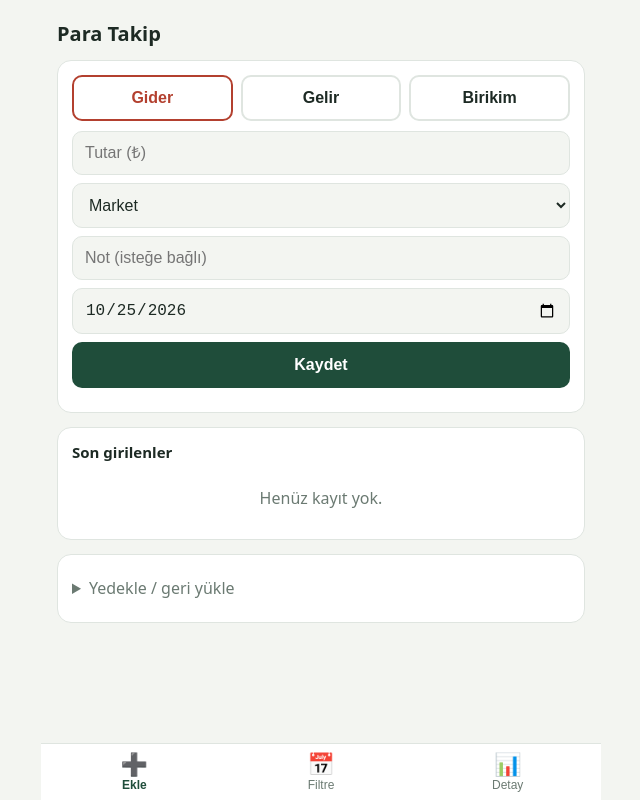
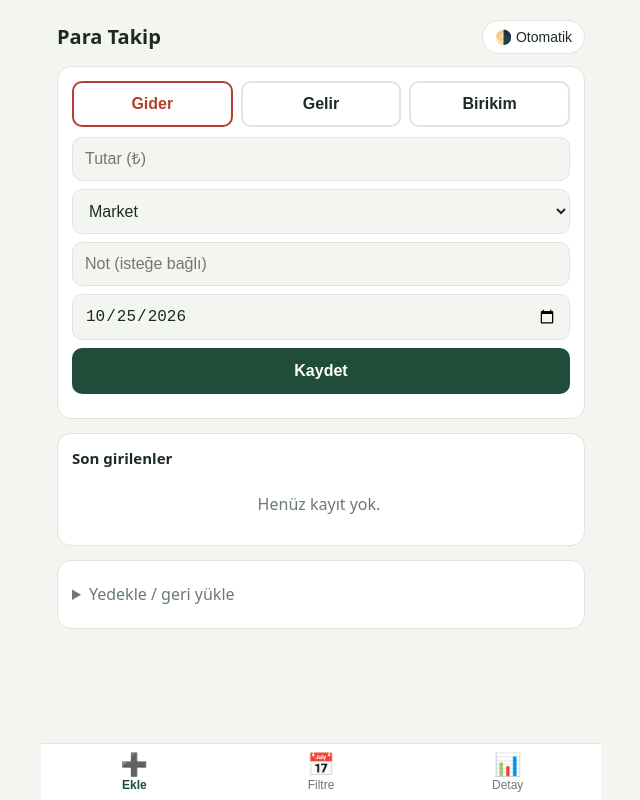
Before and after one commit to muratdursun6290/Param-Takip, a plain HTML site: page index.html in a window 1280 px wide. Shown: the whole page, without its empty margins (319-959 px from the left). Drawn offline with Linux system fonts and the light colour scheme.

Commit message:
Add files via upload

```diff
--- a/index.html
+++ b/index.html
@@ -4,6 +4,7 @@
 <meta charset="utf-8">
 <meta name="viewport" content="width=device-width, initial-scale=1, viewport-fit=cover">
 <meta name="theme-color" content="#1f4d3a">
+<script>try{var t=localStorage.getItem("paraTema");if(t==="light"||t==="dark")document.documentElement.setAttribute("data-theme",t)}catch(e){}</script>
 <title>Para Takip</title>
 <link rel="manifest" href="manifest.webmanifest">
 <link rel="icon" href="icon-192.png">
@@ -17,6 +18,10 @@
 @media (prefers-color-scheme:dark){:root:not([data-theme="light"]){
   --bg:#121815;--card:#1b2420;--ink:#e8efe9;--mute:#93a39a;--line:#2b3832;
   --gelir:#58c98d;--gider:#ee8a78;--birikim:#7db8f2;--accent:#58c98d;--onaccent:#0e1a14;color-scheme:dark}}
+:root[data-theme="dark"]{
+  --bg:#121815;--card:#1b2420;--ink:#e8efe9;--mute:#93a39a;--line:#2b3832;
+  --gelir:#58c98d;--gider:#ee8a78;--birikim:#7db8f2;--accent:#58c98d;--onaccent:#0e1a14;color-scheme:dark}
+:root[data-theme="light"]{color-scheme:light}
 *{box-sizing:border-box}
 html,body{margin:0}
 body{background:var(--bg);color:var(--ink);font:16px/1.4 system-ui,"Segoe UI",Roboto,sans-serif;max-width:560px;margin:0 auto;padding:16px 16px 100px}
@@ -65,6 +70,12 @@ input,select{width:100%;padding:12px;margin-bottom:8px;border:1px solid var(--li
 .yedek summary{color:var(--mute);padding:8px 0}
 .yedek button{padding:10px 14px;border-radius:10px;border:1px solid var(--line);background:var(--card);color:var(--ink);margin:0 6px 8px 0}
 textarea{width:100%;height:90px;border:1px solid var(--line);border-radius:10px;background:var(--card);color:var(--ink);padding:8px}
+.ust{display:flex;align-items:center;justify-content:space-between;gap:8px;margin:4px 0 12px}
+.ust h1{margin:0}
+#tema{padding:8px 12px;border-radius:999px;border:1px solid var(--line);background:var(--card);color:var(--ink);font-size:14px;white-space:nowrap}
+#son{max-height:132px;overflow-y:auto;overscroll-behavior:contain;-webkit-overflow-scrolling:touch;padding-right:4px}
+#son::-webkit-scrollbar{width:6px}
+#son::-webkit-scrollbar-thumb{background:var(--mute);border-radius:3px}
 .perde{position:fixed;inset:0;background:rgba(0,0,0,.5);display:flex;align-items:flex-end;justify-content:center;z-index:20}
 .perde[hidden]{display:none}
 .duzKutu{width:100%;max-width:560px;margin:0;border-radius:14px 14px 0 0;max-height:92vh;overflow:auto;padding-bottom:calc(14px + env(safe-area-inset-bottom,0px))}
@@ -76,7 +87,7 @@ textarea{width:100%;height:90px;border:1px solid var(--line);border-radius:10px;
 </style>
 </head>
 <body>
-<h1 id="baslik">Para Takip</h1>
+<div class="ust"><h1 id="baslik">Para Takip</h1><button id="tema" onclick="temaDegis()" aria-label="Tema değiştir"></button></div>
 
 <!-- SAYFA 1: VERİ GİRİŞİ -->
 <section class="sayfa on" id="s-giris">
@@ -173,6 +184,13 @@ const $=id=>document.getElementById(id);
 const tl=n=>n.toLocaleString("tr-TR",{minimumFractionDigits:0,maximumFractionDigits:2})+" ₺";
 const esc=s=>s.replace(/[&<>"]/g,c=>({"&":"&amp;","<":"&lt;",">":"&gt;",'"':"&quot;"}[c]));
 const iso=d=>new Date(d-d.getTimezoneOffset()*6e4).toISOString().slice(0,10);
+let tema="auto";try{tema=localStorage.getItem("paraTema")||"auto"}catch(e){}
+function temaUygula(){const r=document.documentElement;
+  if(tema==="light"||tema==="dark")r.setAttribute("data-theme",tema);else r.removeAttribute("data-theme");
+  $("tema").textContent={auto:"🌗 Otomatik",light:"☀️ Gündüz",dark:"🌙 Gece"}[tema]||"🌗 Otomatik";
+  const koyu=tema==="dark"||(tema==="auto"&&window.matchMedia&&matchMedia("(prefers-color-scheme:dark)").matches);
+  const m=document.querySelector('meta[name="theme-color"]');if(m)m.content=koyu?"#121815":"#1f4d3a"}
+function temaDegis(){tema={auto:"light",light:"dark",dark:"auto"}[tema]||"auto";try{localStorage.setItem("paraTema",tema)}catch(e){}temaUygula()}
 let tur="gider",sekme="tum",ara="",kayitlar=[];
 const kucuk=t=>String(t).toLocaleLowerCase("tr");
 function eslesir(k,q){if(!q)return true;
@@ -248,14 +266,17 @@ function ciz(){
   $("liste").innerHTML=`<h2>Kayıtlar (${ls.length})</h2>`+(ls.length?ls.map(k=>satir(k,sekme=="tum")).join(""):'<div class="bos">'+(ara?"Aramanızla eşleşen kayıt yok.":"Bu aralıkta kayıt yok. Filtre sayfasından aralığı değiştirebilirsiniz.")+'</div>');
   $("aralikYazi").textContent="Aralık: "+aralikYazisi(b,s);
   const son=[...kayitlar].sort((a,c)=>c.id-a.id).slice(0,5);
-  $("son").innerHTML=son.length?son.map(k=>satir(k,true)).join(""):'<div class="bos">Henüz kayıt yok.</div>'}
+  $("son").innerHTML=son.length?son.map(k=>satir(k,true)).join(""):'<div class="bos">Henüz kayıt yok.</div>';
+  const sr=$("son").children;
+  if(sr.length>2){const h=sr[2].offsetTop-sr[0].offsetTop;if(h>0)$("son").style.maxHeight=h+"px"}else $("son").style.maxHeight="none"}
 
 async function yedekAl(){const v=JSON.stringify(kayitlar);$("yedekAlan").value=v;
   try{await navigator.clipboard.writeText(v);alert("Yedek kopyalandı. Bir nota veya e-postaya yapıştırıp saklayın.")}catch(e){$("yedekAlan").select()}}
 function yedekYukle(){try{const a=JSON.parse($("yedekAlan").value);if(!Array.isArray(a))throw 0;
   if(confirm(a.length+" kayıt yüklenecek, mevcut kayıtların yerine geçer. Devam?")){kayitlar=a;kaydet();ciz()}}catch(e){alert("Yedek metni geçersiz.")}}
 
-$("tarih").value=iso(new Date());turSec("gider");hizli("buay");
+$("tarih").value=iso(new Date());turSec("gider");hizli("buay");temaUygula();
+try{matchMedia("(prefers-color-scheme:dark)").addEventListener("change",()=>{if(tema==="auto")temaUygula()})}catch(e){}
 if("serviceWorker" in navigator){
   window.addEventListener("load",()=>navigator.serviceWorker.register("sw.js").catch(()=>{}));
   navigator.serviceWorker.ready.then(()=>{$("durum").textContent="✓ Çevrimdışı kullanıma hazır"}).catch(()=>{});
--- a/sw.js
+++ b/sw.js
@@ -1,4 +1,4 @@
-const CACHE="para-takip-v2";
+const CACHE="para-takip-v3";
 const DOSYALAR=["./","index.html","manifest.webmanifest","icon-192.png","icon-512.png"];
 self.addEventListener("install",e=>{e.waitUntil(caches.open(CACHE).then(c=>c.addAll(DOSYALAR)).then(()=>self.skipWaiting()))});
 self.addEventListener("activate",e=>{e.waitUntil(caches.keys().then(k=>Promise.all(k.filter(x=>x!==CACHE).map(x=>caches.delete(x)))).then(()=>self.clients.claim()))});
```
